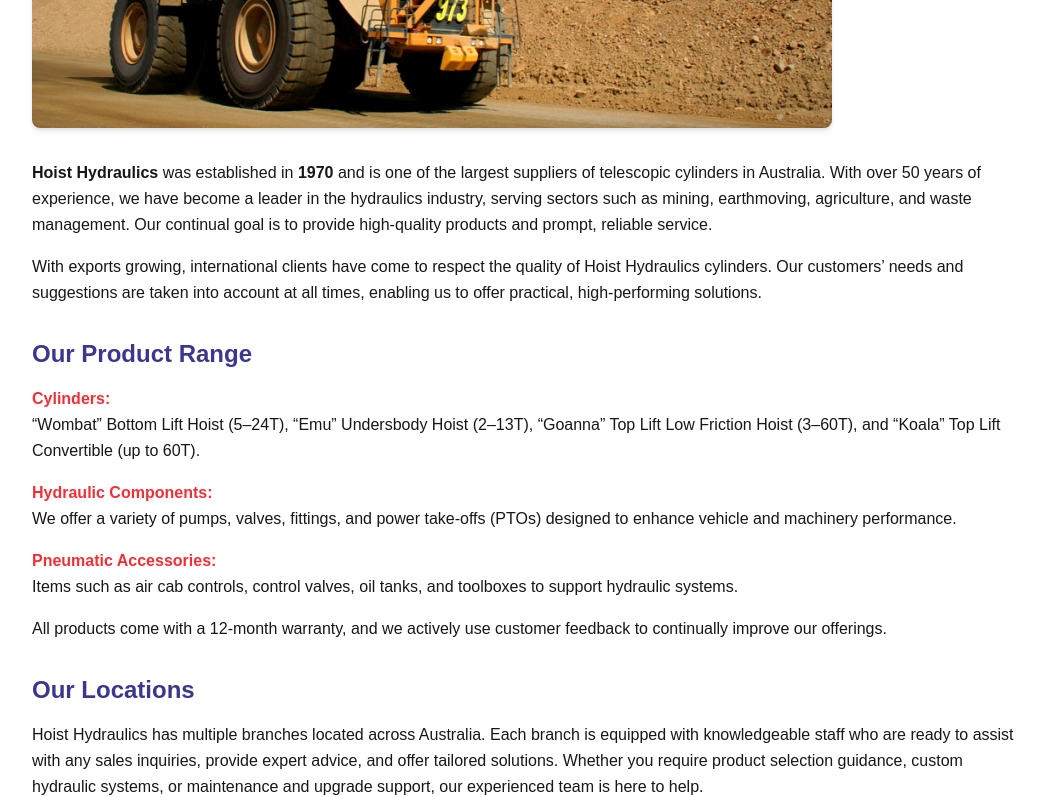
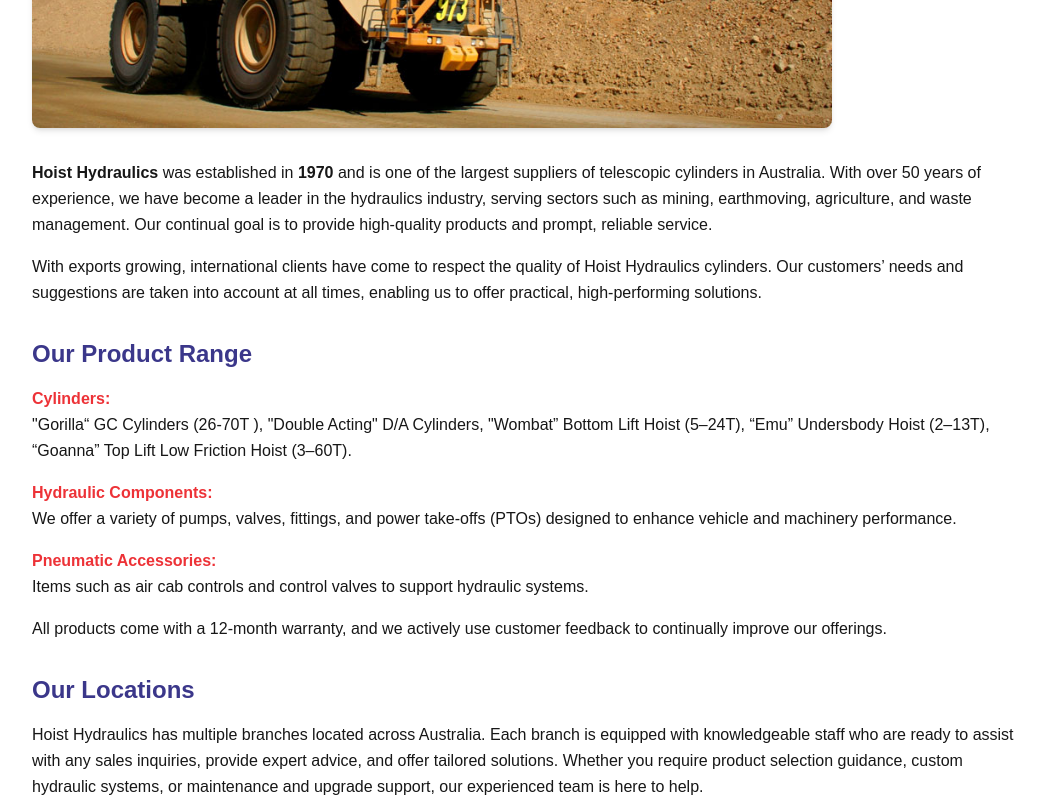
Before and after one commit to Alex57689/hoistv2, a Next.js app: page /company-profile in a window 1280 px wide. Shown: the part 412-1209 px from the top of the page, without its empty margins (112-1157 px from the left). Built offline with nearby package versions, Linux system fonts and the light colour scheme.

Commit message:
copy update

```diff
--- a/src/app/company-profile/page.tsx
+++ b/src/app/company-profile/page.tsx
@@ -43,9 +43,8 @@ const Company: FC = () => {
         <p>
           <strong className="text-secondary">Cylinders:</strong>
           <br />
-          “Wombat” Bottom Lift Hoist (5–24T), “Emu” Undersbody Hoist (2–13T),
-          “Goanna” Top Lift Low Friction Hoist (3–60T), and “Koala” Top Lift
-          Convertible (up to 60T).
+          "Gorilla“ GC Cylinders (26-70T ), "Double Acting" D/A Cylinders, "Wombat” Bottom Lift Hoist (5–24T), “Emu” Undersbody Hoist (2–13T),
+          “Goanna” Top Lift Low Friction Hoist (3–60T).
         </p>
 
         <p>
@@ -58,8 +57,7 @@ const Company: FC = () => {
         <p>
           <strong className="text-secondary">Pneumatic Accessories:</strong>
           <br />
-          Items such as air cab controls, control valves, oil tanks, and
-          toolboxes to support hydraulic systems.
+          Items such as air cab controls and control valves to support hydraulic systems.
         </p>
 
         <p>
--- a/src/components/carousel/Carousel.tsx
+++ b/src/components/carousel/Carousel.tsx
@@ -9,7 +9,7 @@ const Carousel: React.FC = () => {
         Featured Products
       </h2>
       <div className="grid grid-cols-1 sm:grid-cols-3 gap-6 items-center ">
-        <Link href='/#'>
+        <Link href=''>
         <div className="flex flex-col items-center  transform transition duration-300 hover:scale-105">
           <Image
             className="shadow-xl"
@@ -22,7 +22,7 @@ const Carousel: React.FC = () => {
           <h3 className="mt-4 text-2xl font-bold text-primary">Hoists</h3>
         </div>
         </Link>
-        <Link href='/#'>
+        <Link href=''>
         <div className="flex flex-col items-center  transform transition duration-300 hover:scale-105">
           <Image
             className="shadow-xl"
@@ -35,7 +35,7 @@ const Carousel: React.FC = () => {
           <h3 className="mt-4 text-2xl font-bold text-primary">Valves</h3>
         </div>
         </Link>
-        <Link href='/#'>
+        <Link href=''>
         <div className="flex flex-col items-center  transform transition duration-300 hover:scale-105">
           <Image
             className="shadow-xl"
```
